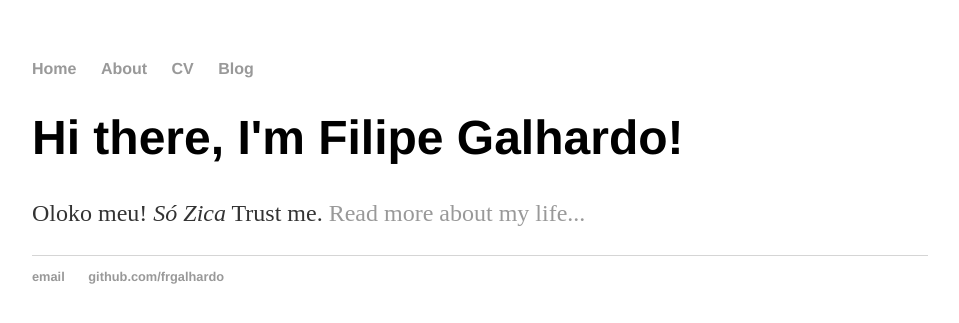
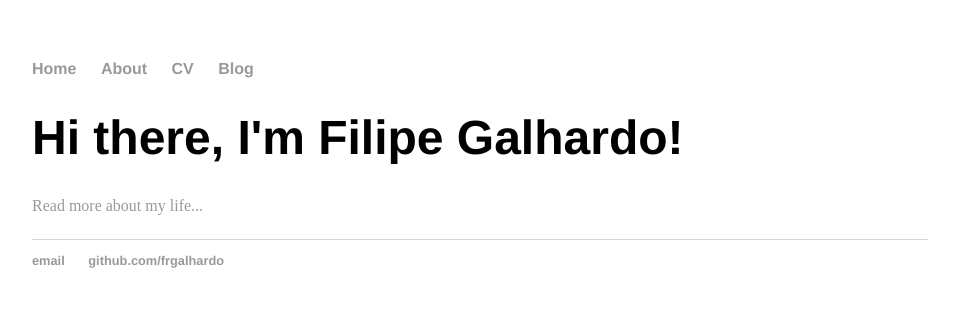
Before and after one commit to FRGalhardo/frgalhardo.github.io, a Jekyll site: the page built from index.html, in a window 1280 px wide. Shown: the top 323 px of the page, without its empty margins (160-1119 px from the left). Built offline with Jekyll 4.4.1, drawn with Linux system fonts in a browser that asks for light colours.

Commit message:
Update index.html

```diff
--- a/index.html
+++ b/index.html
@@ -4,5 +4,5 @@ title: Filipe Galhardo, The Nerd
 ---
 <div class="blurb">
 	<h1>Hi there, I'm Filipe Galhardo!</h1>
-	<p>Oloko meu! <em>Só Zica</em> Trust me. <a href="/about">Read more about my life...</a></p>
+	<a href="/about">Read more about my life...</a></p>
 </div><!-- /.blurb -->
```
